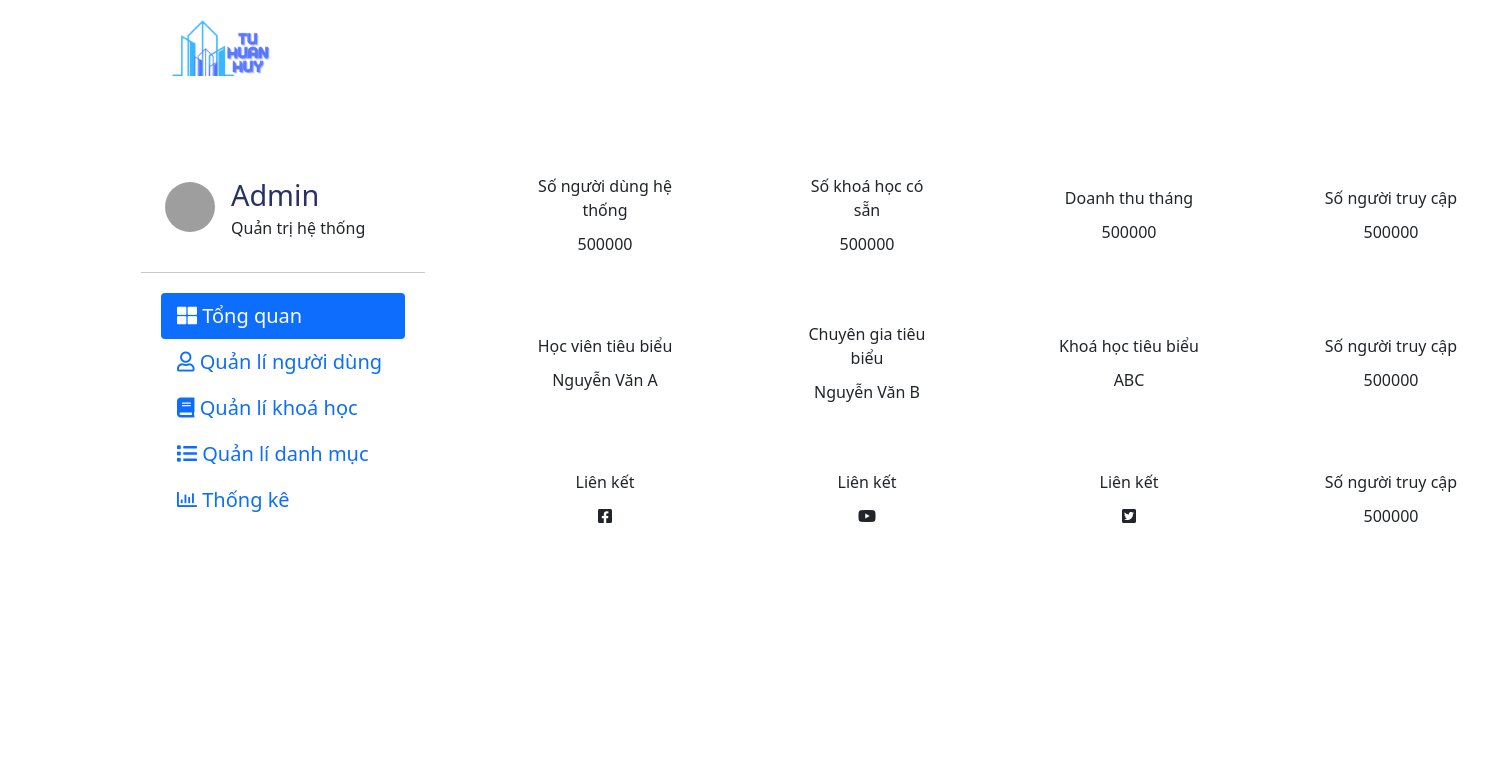
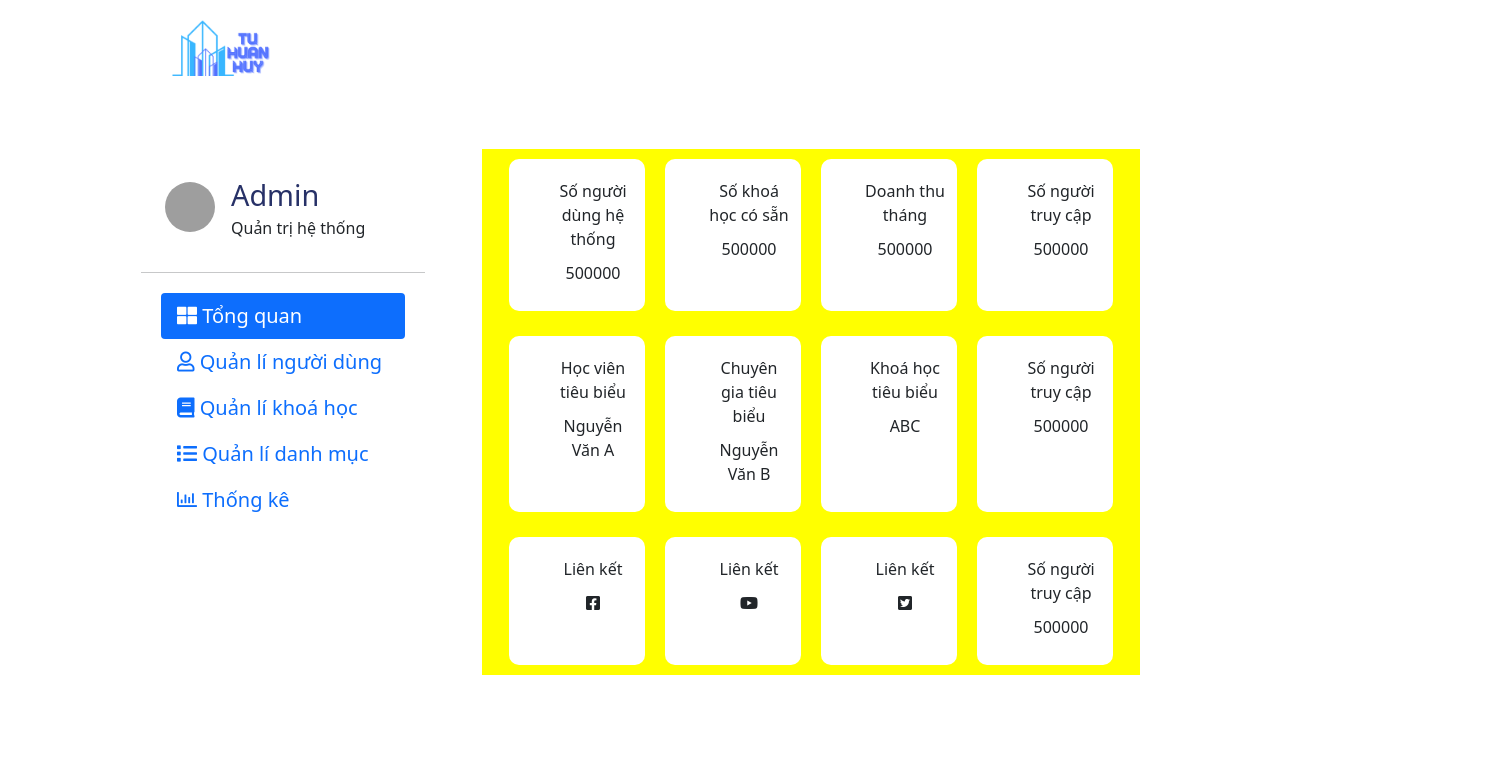
Before and after one commit to tusgino/pbl3-frontend, a website built with Vite: page admin/system.html in a window 1280 px wide. Shown: the top 781 px of the page, 1494 px wide, since content can reach past the window. Built offline with nearby package versions, Linux system fonts and the light colour scheme; no server answers; grey boxes are pictures that could not be loaded.

Commit message:
fix layout overview

```diff
--- a/admin/system.html
+++ b/admin/system.html
@@ -122,82 +122,85 @@
           <div class="tab-content">
             <div class="tab-pane container active" id="overview">
               <div class="overview">
-                <div class="float-content hstack justify-content-center gap-5">
-                  <div class="container-rounded">
+
+                <div class="container" style="background-color: #ffff00;">
+                  <div class="row float-content">
+                    <div class="col container-rounded">
                       <ul>
                         <li>Số người dùng hệ thống</li>
                         <li>500000</li>
                       </ul>
                     </div>
-                  <div class="container-rounded">
+                    <div class="col container-rounded">
                       <ul>
                         <li>Số khoá học có sẵn</li>
                         <li>500000</li>
                       </ul>
                     </div>
-                  <div class="container-rounded">
+                    <div class="col container-rounded">
                       <ul>
                         <li>Doanh thu tháng</li>
                         <li>500000</li>
                       </ul>
                     </div>
-                  <div class="container-rounded">
+                    <div class="col container-rounded">
                       <ul>
                         <li>Số người truy cập</li>
                         <li>500000</li>
                       </ul>
                     </div>
                   </div>
-                <div class="float-content hstack justify-content-center gap-5">
-                  <div class="container-rounded">
+                  <div class="row float-content">
+                    <div class="col container-rounded">
                       <ul>
                         <li>Học viên tiêu biểu</li>
                         <li>Nguyễn Văn A</li>
                       </ul>
                     </div>
-                  <div class="container-rounded">
+                    <div class="col container-rounded">
                       <ul>
                         <li>Chuyên gia tiêu biểu</li>
                         <li>Nguyễn Văn B</li>
                       </ul>
                     </div>
-                  <div class="container-rounded">
+                    <div class="col container-rounded">
                       <ul>
                         <li>Khoá học tiêu biểu</li>
                         <li>ABC</li>
                       </ul>
                     </div>
-                  <div class="container-rounded">
+                    <div class="col container-rounded">
                       <ul>
                         <li>Số người truy cập</li>
                         <li>500000</li>
                       </ul>
                     </div>
                   </div>
-                <div class="float-content hstack justify-content-center gap-5">
-                  <div class="container-rounded">
+                  <div class="row float-content">
+                    <div class="col container-rounded">
                       <ul>
                         <li>Liên kết</li>
                         <li><i class="fab fa-facebook-square"></i></li>
                       </ul>
                     </div>
-                  <div class="container-rounded">
+                    <div class="col container-rounded">
                       <ul>
                         <li>Liên kết</li>
                         <li><i class="fab fa-youtube"></i></li>
                       </ul>
                     </div>
-                  <div class="container-rounded">
+                    <div class="col container-rounded">
                       <ul>
                         <li>Liên kết</li>
                         <li><i class="fab fa-twitter-square"></i></li>
                       </ul>
                     </div>
-                  <div class="container-rounded">
+                    <div class="col container-rounded">
                       <ul>
                         <li>Số người truy cập</li>
                         <li>500000</li>
                       </ul>
+                    </div>
                   </div>
                 </div>
               </div>
```
Lines whose indentation alone changed are shown as unchanged.
